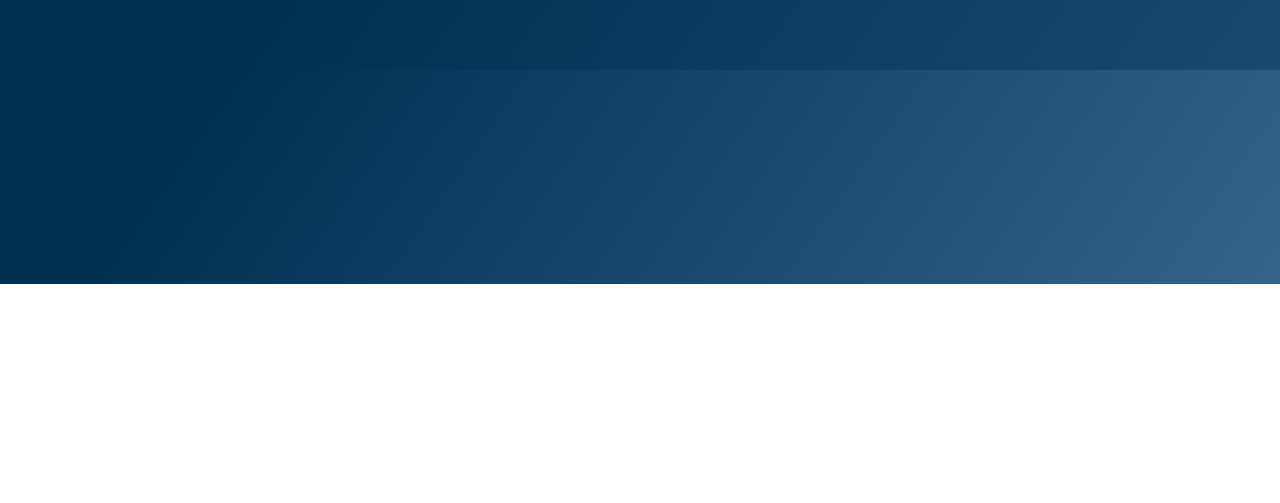
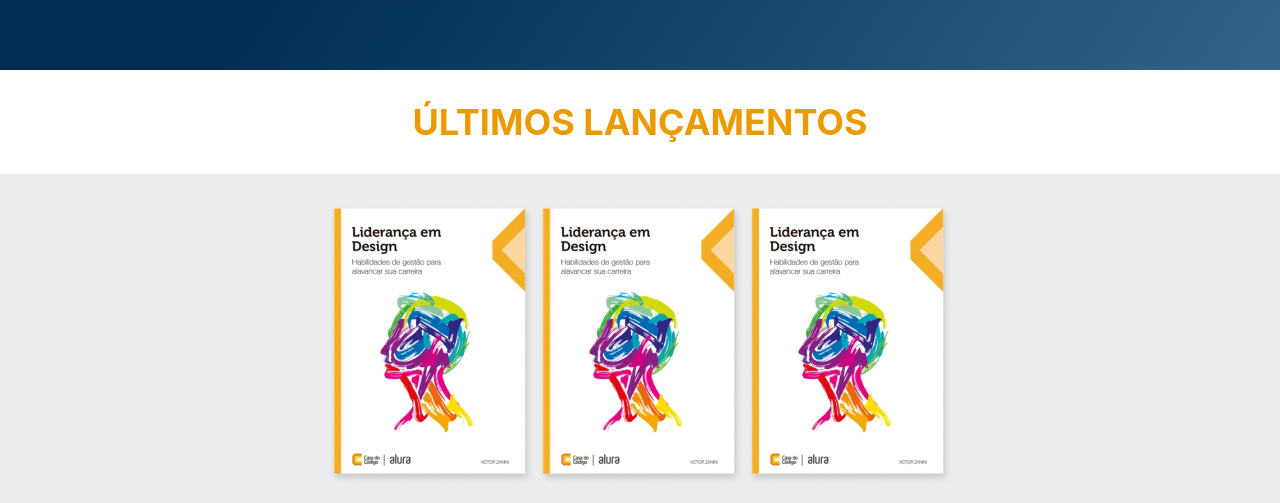
Before and after one commit to gabrielSMarcal/Node-React, a React (Create React App) app: page / in a window 1280 px wide. Shown: the part 516-1019 px from the top of the page. Before the commit the page ends 800 px from the top, so only its background shows below. Built offline with nearby package versions, Linux system fonts and the light colour scheme.

Commit message:
feat: add UltimosLancamentos component and integrate it into App

```diff
--- a/src/App.js
+++ b/src/App.js
@@ -2,6 +2,7 @@
 
 import Header from './components/Header'
 import Pesquisa from './components/Pesquisa';
+import UltimosLancamentos from './components/UltimosLancamentos';
 
 const AppContainer = styled.div`
   width: 100vw;
@@ -14,6 +15,7 @@
     <AppContainer>
       <Header/>
       <Pesquisa />
+      <UltimosLancamentos />
     </AppContainer>
   );
 }
--- a/src/components/Pesquisa/index.js
+++ b/src/components/Pesquisa/index.js
@@ -5,7 +5,7 @@
 import { livros } from "./dadosPesquisa"
 
 const PesquisaContainer = styled.section`
-    background-image: linear-gradient(125deg, #002F52 35%, #326589 165%);
+    background-image: linear-gradient(125deg, #002F52 35%, #326589);
     color: #FFF;
     text-align: center;
     padding: 100px 0;
@@ -60,7 +60,6 @@
             onBlur={evento =>{
                 const textoDigitado = evento.target.value
                 const resultadoPesquisa = livros.filter(livro => livro.nome.includes(textoDigitado))
-
                 setLivrosPesquisados(resultadoPesquisa)
             }}/>
 
--- /dev/null
+++ b/src/components/UltimosLancamentos/dadosUltimosLancamentos.js
@@ -0,0 +1,7 @@
+import livro from '../../assets/livro.png'
+
+export const livros = [
+    {nome: 'Liderança em Design', id: 1, src: livro},
+    {nome: 'Liderança em UX', id: 3, src: livro},
+    {nome: 'Aventureiros em Java', id: 4, src: livro}
+]
--- /dev/null
+++ b/src/components/UltimosLancamentos/index.js
@@ -0,0 +1,43 @@
+import styled from 'styled-components'
+
+import {livros} from './dadosUltimosLancamentos'
+
+const UltimosLancamentosContainer = styled.section`
+    background-color: #EBECEE;
+    padding-bottom: 20px;
+    display: flex;
+    flex-direction: column;
+`
+
+const Titulo = styled.h2`
+    width: 100%;
+    padding: 30px 0;
+    background-color: #FFF;
+    color: #EB9B00;
+    font-size: 36px;
+    text-align: center;
+    margin: 0;
+`
+
+const NovosLivrosContainer = styled.div`
+    margin-top: 30px;
+    display: flex;
+    width: 100%;
+    justify-content: center;
+    cursor: pointer;
+`
+
+function UltimosLancamentos() {
+    return (
+        <UltimosLancamentosContainer>
+            <Titulo>ÚLTIMOS LANÇAMENTOS</Titulo>
+            <NovosLivrosContainer>
+                {livros.map(livro => (
+                    <img src={livro.src} alt={livro.nome}/>
+                ))}
+            </NovosLivrosContainer>
+        </UltimosLancamentosContainer>
+    )
+}
+
+export default UltimosLancamentos
```
